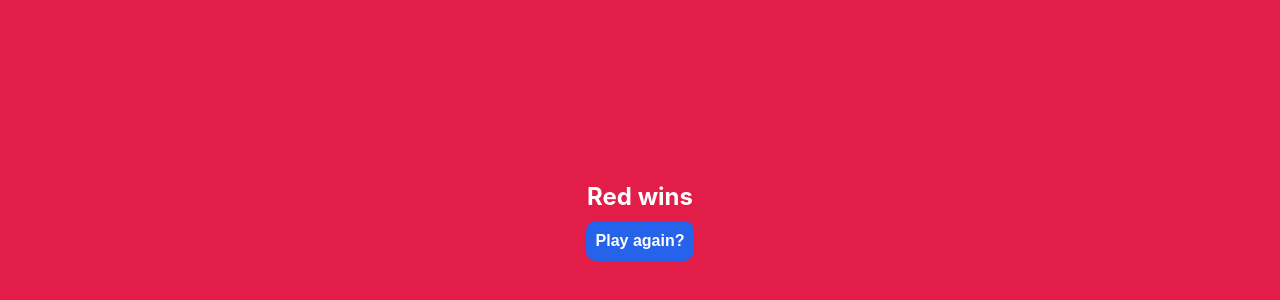
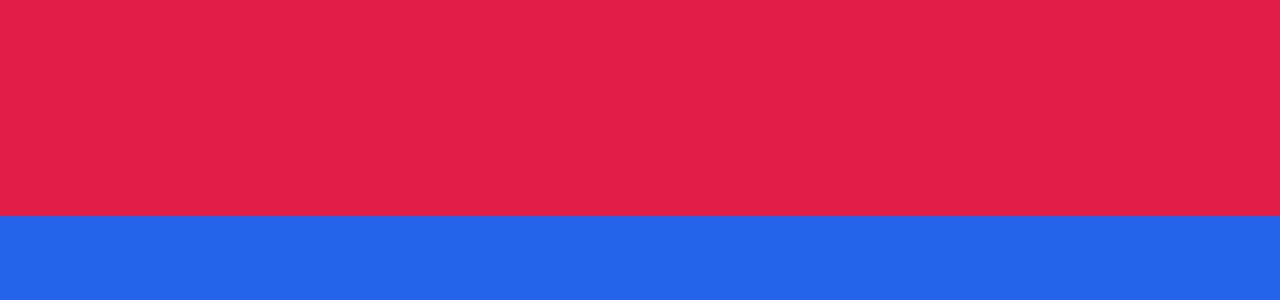
Before and after one commit to theankurkedia/Tappy, a React (Create React App) app: page / in a window 1280 px wide. Shown: the part 184-484 px from the top of the page. Built offline with nearby package versions, Linux system fonts and the light colour scheme.

Commit message:
removed initial

```diff
--- a/src/App.js
+++ b/src/App.js
@@ -7,7 +7,7 @@ const COLORS = {
 
 function App() {
   const [values, setValues] = React.useState({ red: 50, blue: 50 });
-  const [result, setResult] = React.useState('Red');
+  const [result, setResult] = React.useState();
 
   const handlePress = (color) => {
     if (color === 'Red') {
```
